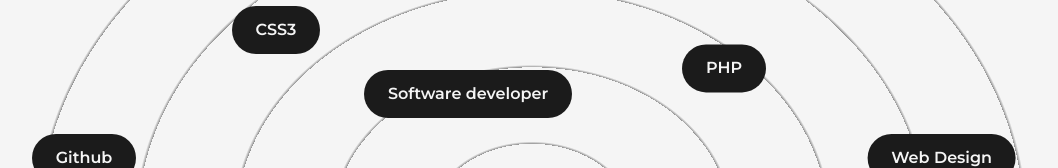
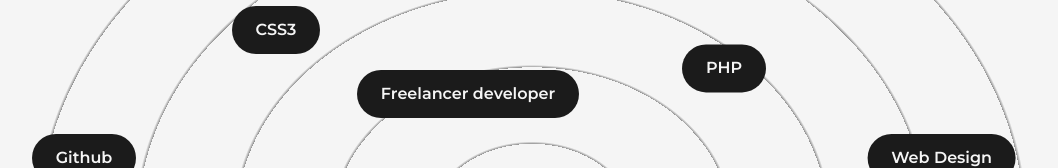
Before and after one commit to PVieiraCoding/web, a Next.js app: page /about in a window 1280 px wide. Shown: the part 1510-1678 px from the top of the page, without its empty margins (108-1166 px from the left). Built offline with nearby package versions, Linux system fonts and the light colour scheme.

Commit message:
Update Skills.js

```diff
--- a/src/components/Skills.js
+++ b/src/components/Skills.js
@@ -44,7 +44,7 @@ const Skills = () => {
       </motion.div>
 
         <Skill name="HTML5" x="-20vw" y="2vw" />
-          <Skill name="Software developer" x="-5vw" y="-10vw" />
+          <Skill name="Freelancer developer" x="-5vw" y="-10vw" />
           <Skill name="Computer repair (Software and Hardware)" x="20vw" y="6vw" />
           <Skill name="SQL" x="0vw" y="12vw" />
           <Skill name="CSS3" x="-20vw" y="-15vw" />
```
